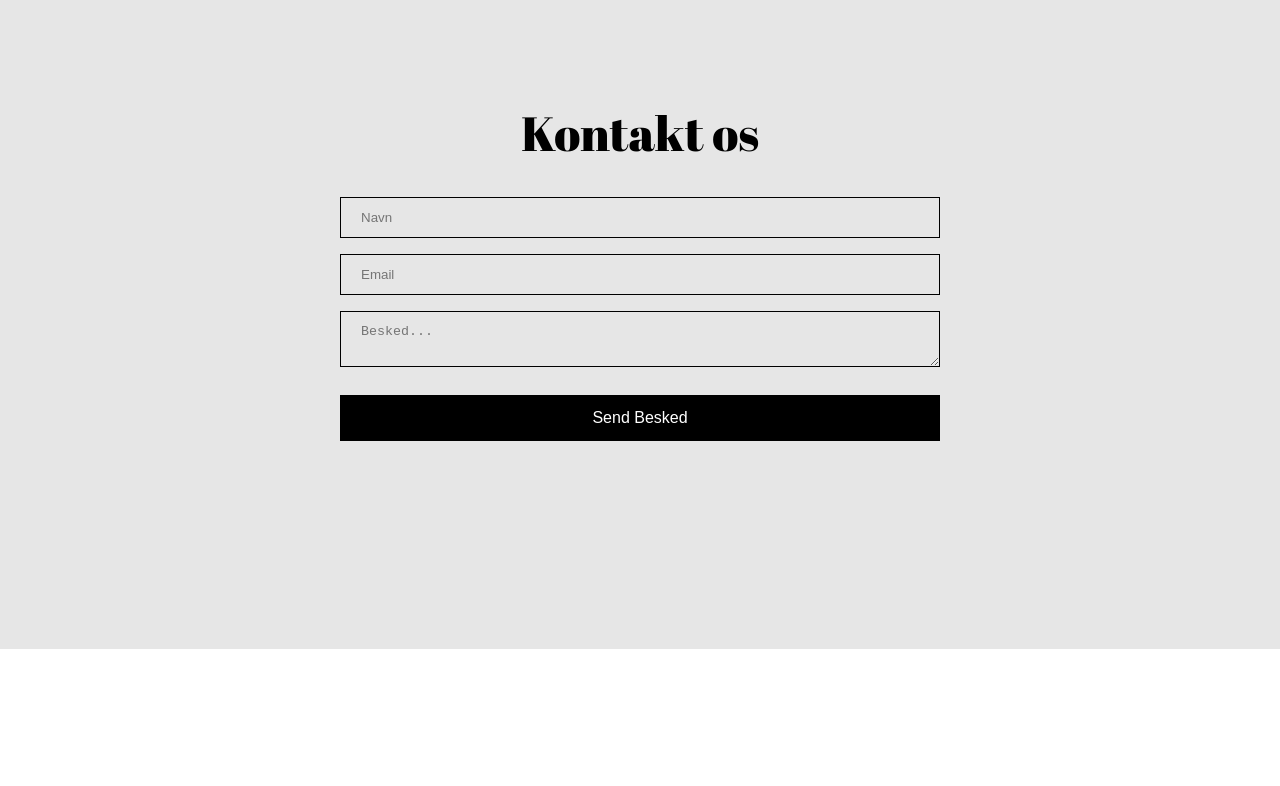
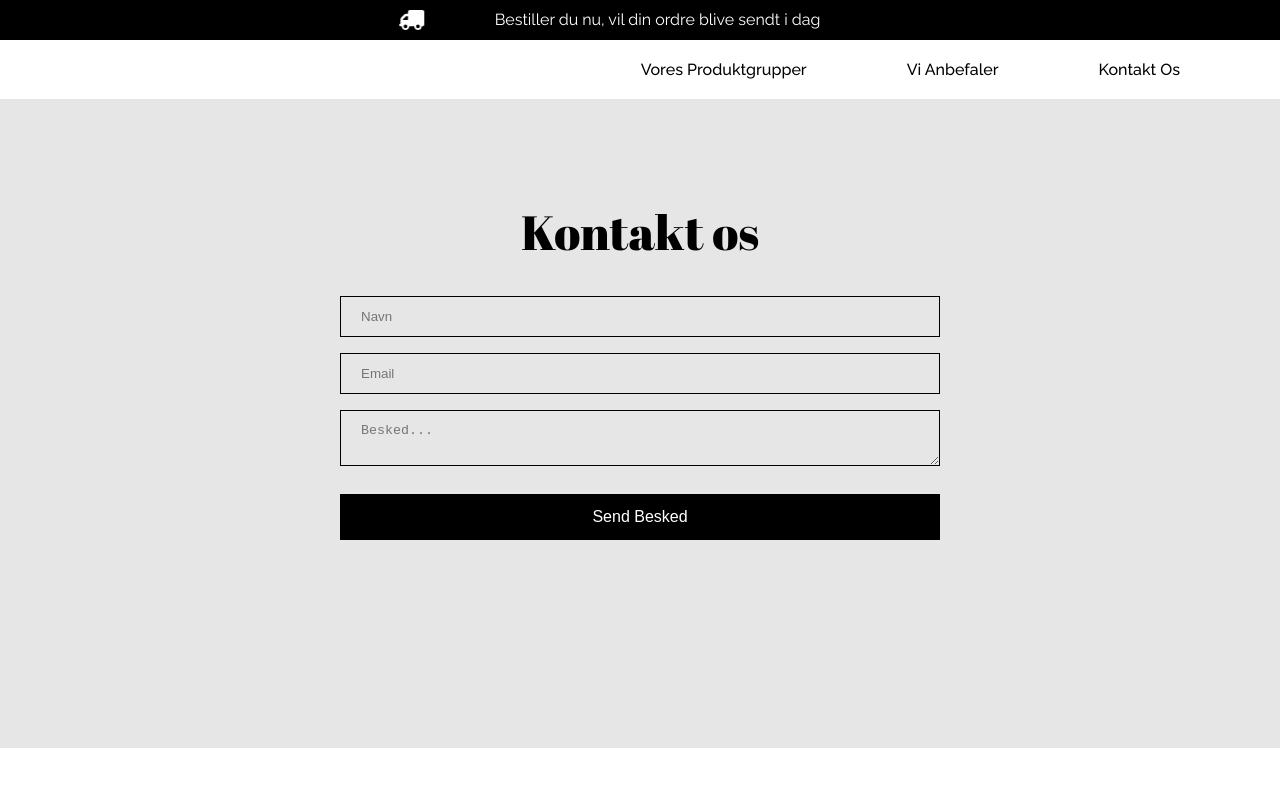
Before and after one commit to chinomyint1/test, a plain HTML site: page index.html in a window 1280 px wide. Drawn offline with Linux system fonts and the light colour scheme.

Commit message:
Header færdig

```diff
--- a/index.html
+++ b/index.html
@@ -19,12 +19,15 @@
     <link rel="shortcut icon" href="Favicon.png" type="image/x-icon" />
 
     <!-- JS -->
-
     <script src="scripts/index.js" type="module"></script>
 
     <title>Baggis</title>
   </head>
   <body>
+
+      <div class="header-container"></div>
+
      <div class="footer-container"></div>
+
   </body>
 </html>
--- a/scripts/component/header.js
+++ b/scripts/component/header.js
@@ -0,0 +1,30 @@
+
+const headerContainer = document.querySelector('.header-container')
+
+export const headerTmpl = () => {
+  return `
+    <div class="topbar">
+      <img src="assets/icons/truck-solid.svg" alt="">
+      <p>Bestiller du nu, vil din ordre blive sendt i dag</p>
+    </div>
+
+    <nav class="header-nav">
+      <a href="#">Vores Produktgrupper</a>
+      <a href="#">Vi Anbefaler</a>
+      <a href="#">Kontakt Os</a>
+      <div class="burger-menu" style="display: none;">
+        <ul>
+          <li>Vores Produktgrupper</li>
+          <li>Vi Anbefaler</li>
+          <li>Kontakt-Os</li>
+        </ul>
+      </div>
+    </nav>
+  `
+}
+
+export const header = () => {
+  if (headerContainer) {
+    headerContainer.insertAdjacentHTML("beforeend", headerTmpl())
+  }
+}
--- a/scripts/index.js
+++ b/scripts/index.js
@@ -1,3 +1,7 @@
 import { footer } from "./component/footer.js";
 
 footer()
+
+import { header } from "./component/header.js"
+
+header()
```
